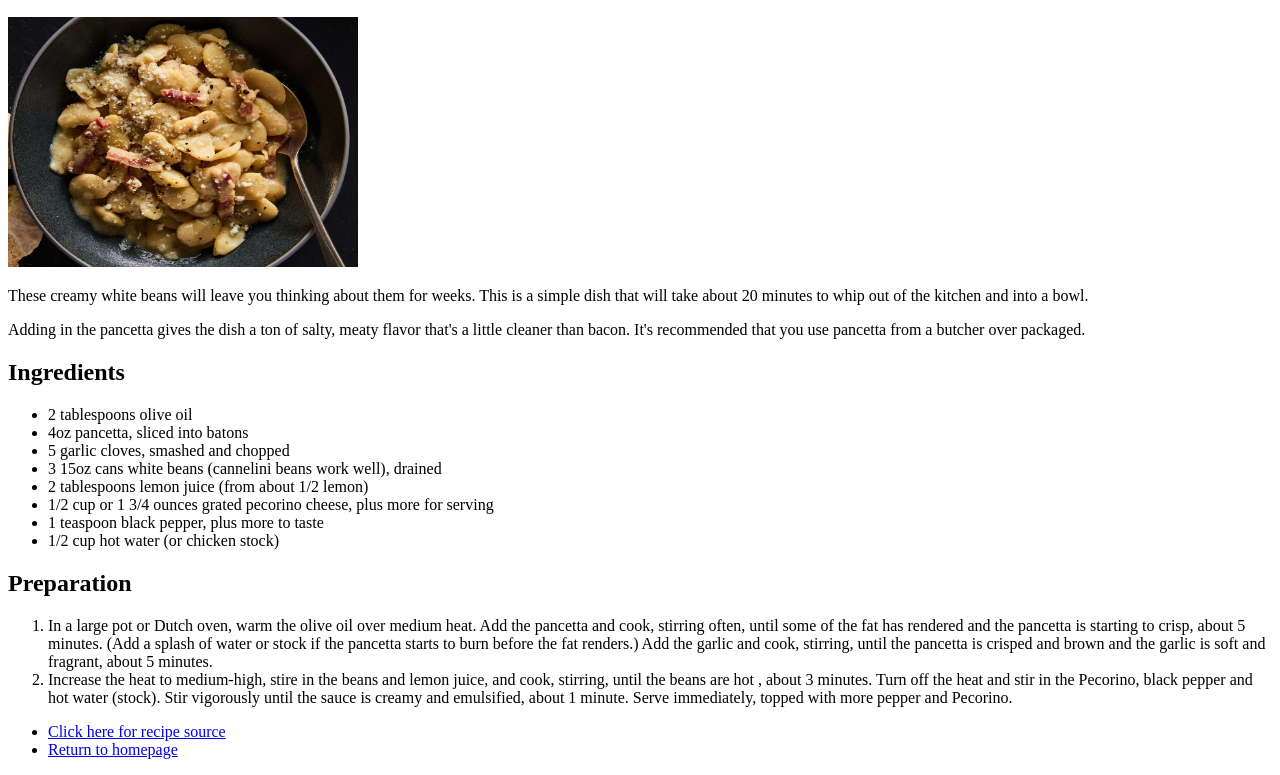
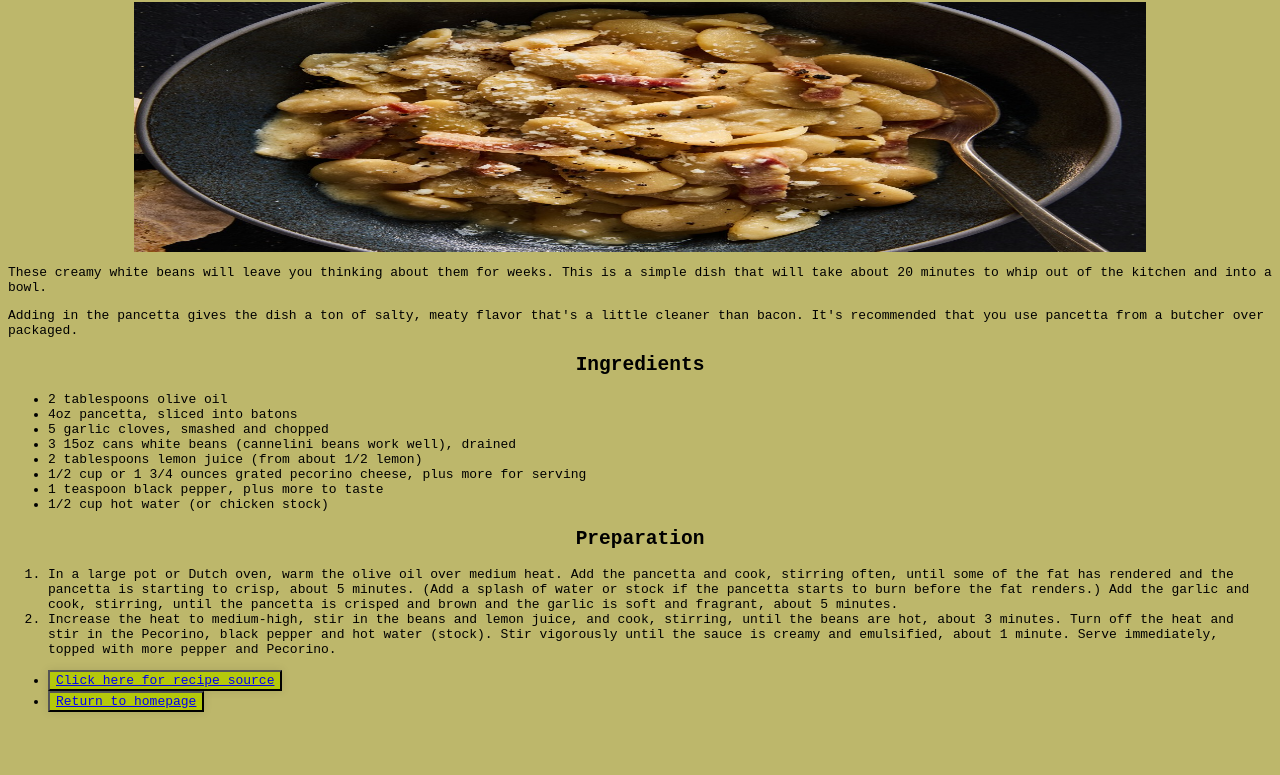
Before and after one commit to dandruffking/odin-recipes, a plain HTML site: page recipes/creamy-beans.html in a window 1280 px wide. Shown: the part 63-838 px from the top of the page. After the commit the page ends 800 px from the top, so only its background shows below. Drawn offline with Linux system fonts and the light colour scheme.

Commit message:
Add style to recipes and homepage
Added CSS to the homepage and web-pages. Created and added hover buttons as well

```diff
--- a/recipes/creamy-beans.html
+++ b/recipes/creamy-beans.html
@@ -5,17 +5,18 @@
     <head>
         <meta charset="utf-8">
         <title>Creamy White Beans with Pecorino and Pancetta</title>
+        <link rel="stylesheet" href="../styles.css">
     </head>
 
     <body>
-        <h1>Creamy White Beans with Pecorino and Pancetta</h1>
+        <h1 class="header">Creamy White Beans with Pecorino and Pancetta</h1>
 
-        <img src="creamy-beans.jpeg" alt="A bowl of some delicous creamy beans with pancetta and freshly grated pecorino" height="250" width="350">
+        <img class="image beans" src="creamy-beans.jpeg" alt="A bowl of some delicous creamy beans with pancetta and freshly grated pecorino" height="250" width="300">
 
         <p>These creamy white beans will leave you thinking about them for weeks. This is a simple dish that will take about 20 minutes to whip out of the kitchen and into a bowl.</p>
         <p>Adding in the pancetta gives the dish a ton of salty, meaty flavor that's a little cleaner than bacon. It's recommended that you use pancetta from a butcher over packaged.</p>
 
-        <h2>Ingredients</h2>
+        <h2 class="header">Ingredients</h2>
 
         <ul>
             <li>2 tablespoons olive oil</li>
@@ -28,7 +29,7 @@
             <li>1/2 cup hot water (or chicken stock)</li>
         </ul>
 
-        <h2>Preparation</h2>
+        <h2 class="header">Preparation</h2>
 
         <ol>
             <li>In a large pot or Dutch oven, warm the olive oil over medium heat. Add the pancetta
@@ -36,14 +37,14 @@
                 about 5 minutes. (Add a splash of water or stock if the pancetta starts to burn before the fat renders.)
                 Add the garlic and cook, stirring, until the pancetta is crisped and brown and the garlic is soft and fragrant,
                 about 5 minutes.</li>
-            <li>Increase the heat to medium-high, stire in the beans and lemon juice, and cook, stirring, until the beans are hot
-                , about 3 minutes. Turn off the heat and stir in the Pecorino, black pepper and hot water (stock). Stir vigorously
+            <li>Increase the heat to medium-high, stir in the beans and lemon juice, and cook, stirring, until the beans are hot,
+                about 3 minutes. Turn off the heat and stir in the Pecorino, black pepper and hot water (stock). Stir vigorously
                 until the sauce is creamy and emulsified, about 1 minute. Serve immediately, topped with more pepper and Pecorino.</li>
         </ol>
 
         <ul>
-            <li><a href="https://cooking.nytimes.com/recipes/1023867-creamy-white-beans-with-pecorino-and-pancetta?smid=ck-recipe-iOS-share">Click here for recipe source</a></li>
-            <li><a href="../index.html">Return to homepage</a></li>
+            <li><button id="button"><a href="https://cooking.nytimes.com/recipes/1023867-creamy-white-beans-with-pecorino-and-pancetta?smid=ck-recipe-iOS-share">Click here for recipe source</a></button></li>
+            <li><button id="button"><a href="../index.html">Return to homepage</a></button></li>
         </ul>
 
     </body>
--- /dev/null
+++ b/styles.css
@@ -0,0 +1,62 @@
+body {
+    background-color: darkkhaki;
+    font-family: monospace;
+}
+
+.header {
+    text-align: center;
+    font-family: monospace;
+}
+
+.sub{
+    text-align: center;
+    font-weight: 700;
+    border-style: dashed;
+    border-width: 4px ;
+    font-family: monospace;
+    border-radius: 50%;
+}
+
+
+#button{
+    background-color: rgb(181, 200, 11);
+    color: black;
+    font-weight: 700px;
+    font-size: medium;
+    font-family: monospace;
+    cursor: pointer;
+    box-shadow: 0 0 10px rgba(0, 0, 0, 0.1);
+    -webkit-transition-duration: 0.3s;
+    transition-duration: 0.3s;
+    -webkit-transition-property: box-shadow, transform;
+    transition-property: box-shadow, transform;
+}
+
+.image{
+    display: block;
+    margin-left: auto;
+    margin-right: auto;
+    width: 55%;
+}
+
+#button:hover, #button:focus, #button:active{
+    box-shadow: 0 0 20px; rgba(0, 0, 0, 0.5);
+    -webkit-transform: scale(1.1);
+    transform: scale(1.1);
+}
+
+.image,
+.beans{
+    display: block;
+    margin-left: auto;
+    margin-right: auto;
+    width: 5%;
+}
+
+.image,
+.chicken{
+    display: block;
+    margin-left: auto;
+    margin-right: auto;
+    width: 80%;
+}
```
Also changed, not shown: index.html (+6 -5 lines), recipes/lasagna.html (+6 -5 lines), recipes/roast-chicken.html (+7 -7 lines).
